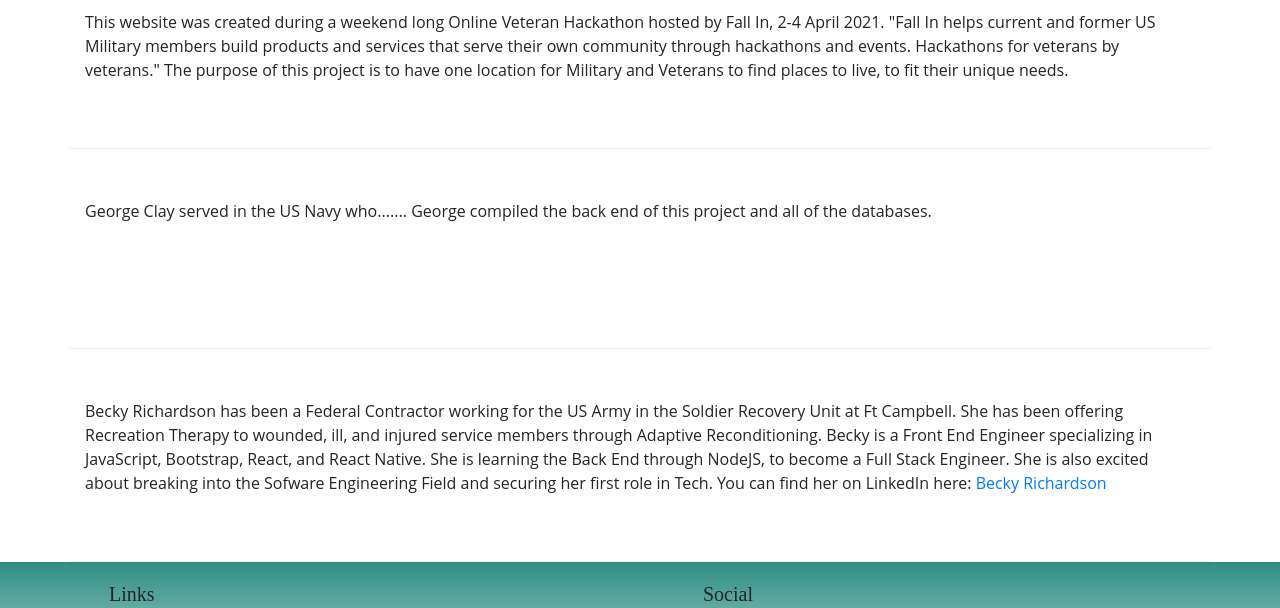
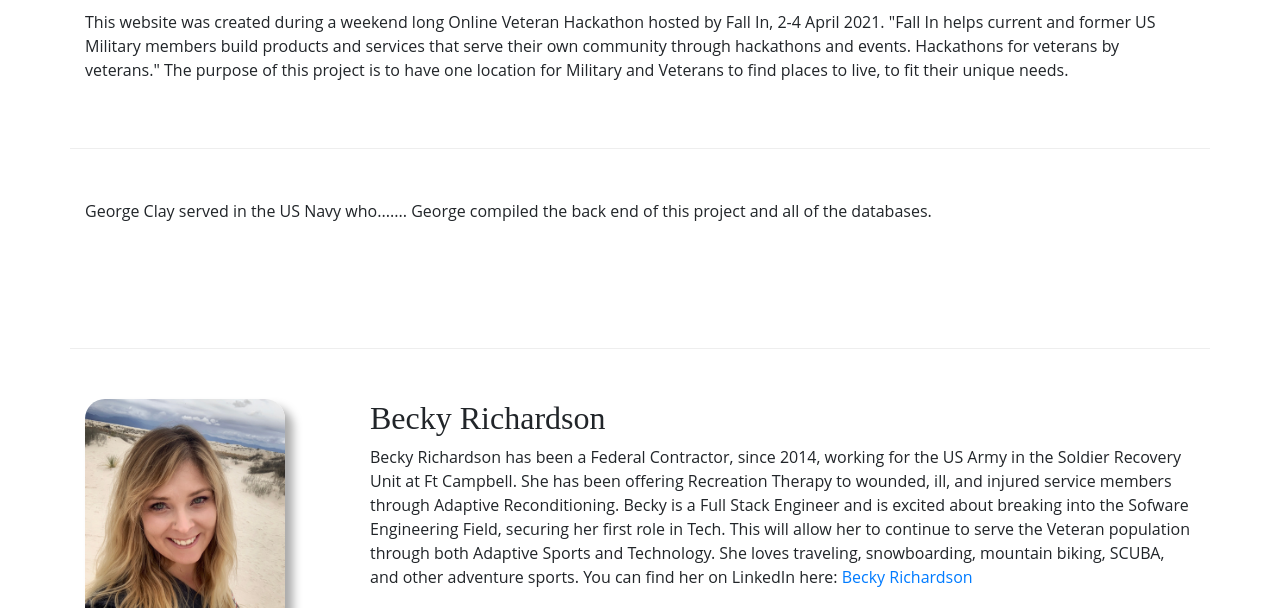
Before and after one commit to beckyrich/veteran-relocation, a website: page aboutus.html in a window 1280 px wide. Shown: the part 306-914 px from the top of the page. Drawn offline with nearby package versions, Linux system fonts and the light colour scheme; a web font is replaced by a local one.

Commit message:
Becky Bio Added

```diff
--- a/aboutus.html
+++ b/aboutus.html
@@ -57,8 +57,12 @@
             </div>
         </div>
         <div class="row row-content">
+            <div class="col-md-3">
+                <img src="img/becky.png" id="becky" class="img-fluid" alt="Responsive image">
+            </div>
             <div class="col">
-                <p>Becky Richardson has been a Federal Contractor working for the US Army in the Soldier Recovery Unit at Ft Campbell. She has been offering Recreation Therapy to wounded, ill, and injured service members through Adaptive Reconditioning. Becky is a Front End Engineer specializing in JavaScript, Bootstrap, React, and React Native. She is learning the Back End through NodeJS, to become a Full Stack Engineer. She is also excited about breaking into the Sofware Engineering Field and securing her first role in Tech. You can find her on LinkedIn here: <a href="https://www.linkedin.com/in/richardson-becky/">Becky Richardson</a> </p>
+                <h2>Becky Richardson</h2>
+                <p>Becky Richardson has been a Federal Contractor, since 2014, working for the US Army in the Soldier Recovery Unit at Ft Campbell. She has been offering Recreation Therapy to wounded, ill, and injured service members through Adaptive Reconditioning. Becky is a Full Stack Engineer and is excited about breaking into the Sofware Engineering Field, securing her first role in Tech. This will allow her to continue to serve the Veteran population through both Adaptive Sports and Technology. She loves traveling, snowboarding, mountain biking, SCUBA, and other adventure sports. You can find her on LinkedIn here: <a href="https://www.linkedin.com/in/richardson-becky/">Becky Richardson</a> </p>
             </div>
         </div>
     </div>
--- a/css/styles.css
+++ b/css/styles.css
@@ -49,6 +49,12 @@ header h5 {
   min-height: 200px;
 }
 
+#becky {
+  box-shadow: 8px 8px 10px #aaa;
+  border-radius: 20px;
+  margin-bottom: 15px;
+}
+
 footer {
   background-image: linear-gradient(#2e8e82, white);
   padding: 20px 0;
```
Also changed, not shown: img/becky.png (added), 2 other files.
